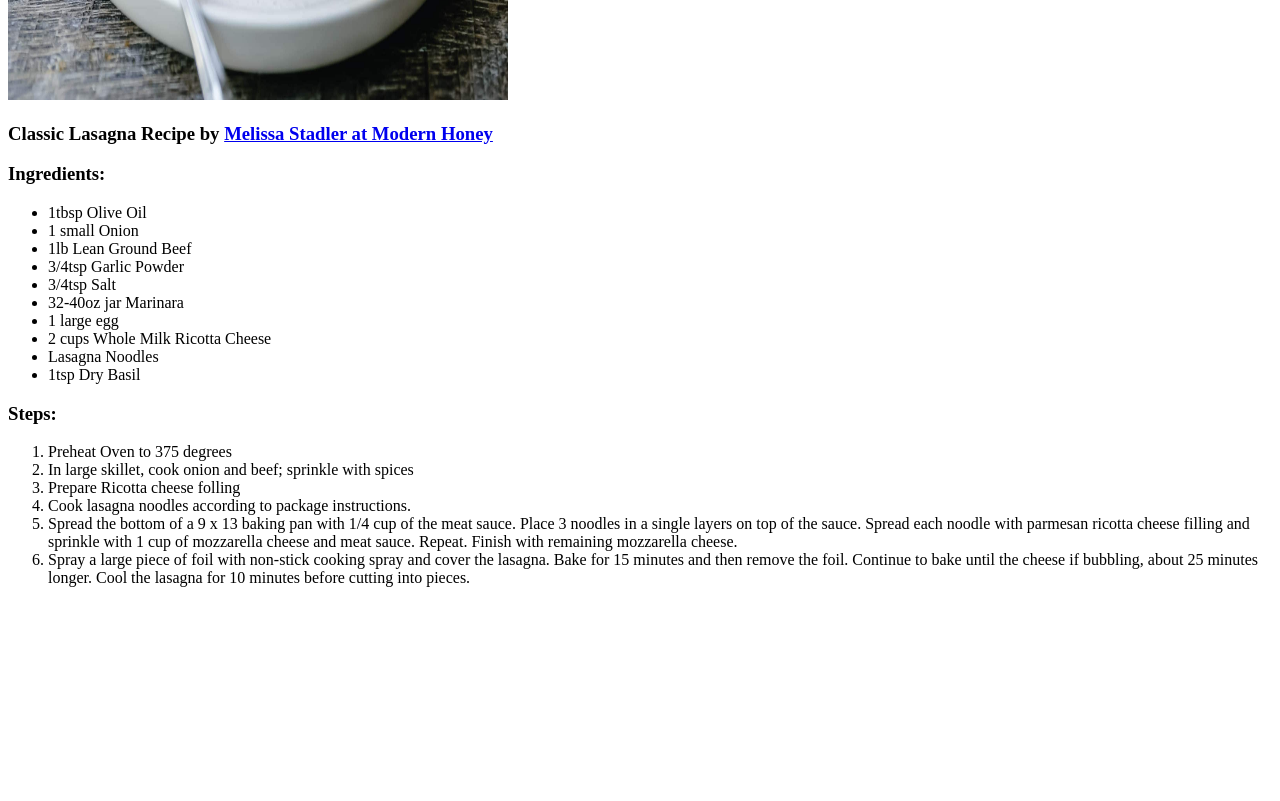
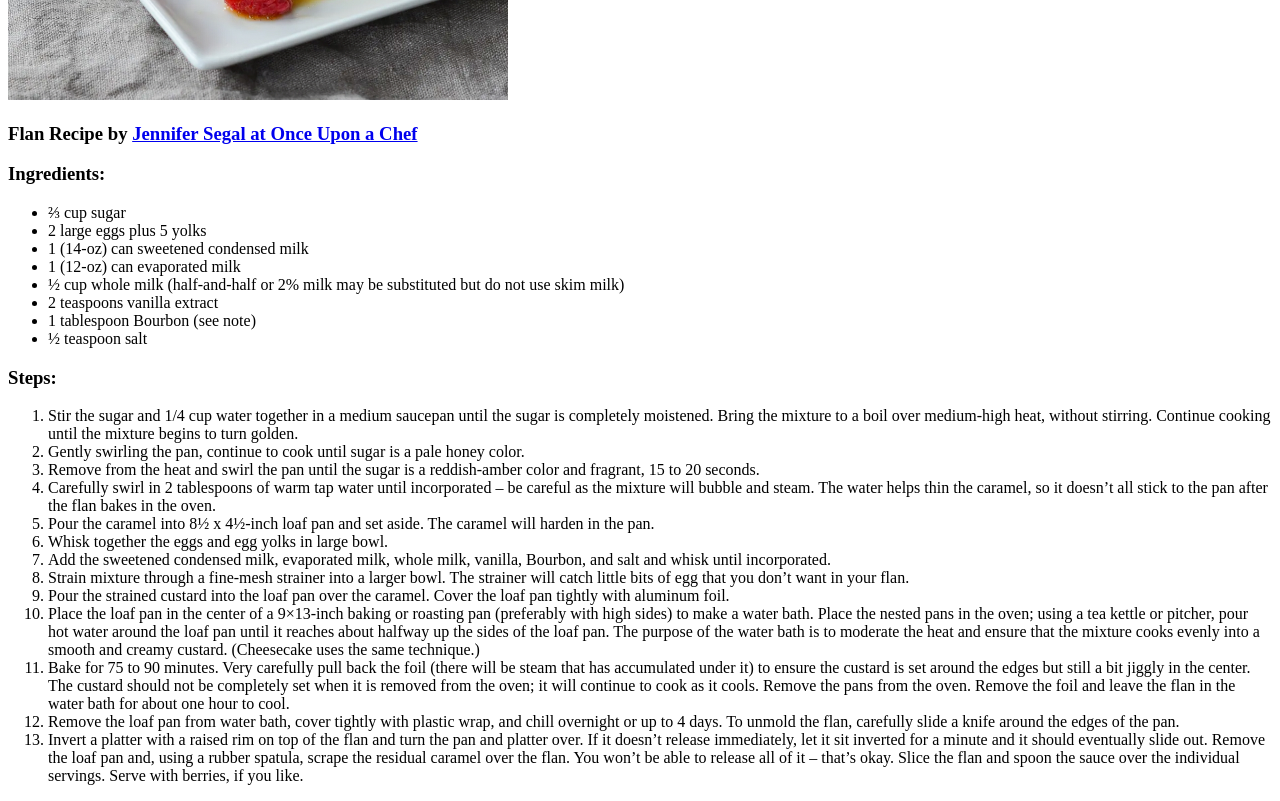
Before and after one commit to Peternbrown/odin-recipes, a plain HTML site: page recipes/flan.html in a window 1280 px wide. Shown: the part 580-1381 px from the top of the page. Before the commit the page ends 1183 px from the top, so only its background shows below. Drawn offline with Linux system fonts and the light colour scheme.

Commit message:
Finished flan.html. Website is done for now.

```diff
--- a/recipes/flan.html
+++ b/recipes/flan.html
@@ -4,40 +4,61 @@
 <head>
     <meta charset="UTF-8">
     <meta name="viewport" content="width=device-width, initial-scale=1.0">
-    <title>Document</title>
+    <title>Flan</title>
 </head>
 
 <body>
-    <h1>Lasagna</h1>
-    <img src="../images/Classic-Lasagna-14-scaled.jpg" alt="Lasagna on plate with fork" width="500" height="600">
-    <h3>Classic Lasagna Recipe by <a href="https://www.modernhoney.com/classic-lasagna-recipe/">Melissa Stadler at
-            Modern Honey</a>
+    <h1>Flan</h1>
+    <img src="../images/flan.jpg" alt="Flan on plate with rasperries on top" width="500" height="600">
+    <h3>Flan Recipe by <a href="https://www.onceuponachef.com/recipes/latin-flan.html">Jennifer Segal at
+            Once Upon a Chef</a>
     </h3>
     <h3>Ingredients:</h3>
     <ul>
-        <li>1tbsp Olive Oil</li>
-        <li>1 small Onion</li>
-        <li>1lb Lean Ground Beef</li>
-        <li>3/4tsp Garlic Powder</li>
-        <li>3/4tsp Salt</li>
-        <li>32-40oz jar Marinara</li>
-        <li>1 large egg</li>
-        <li>2 cups Whole Milk Ricotta Cheese</li>
-        <li>Lasagna Noodles</li>
-        <li>1tsp Dry Basil</li>
+        <li>⅔ cup sugar</li>
+        <li>2 large eggs plus 5 yolks</li>
+        <li>1 (14-oz) can sweetened condensed milk</li>
+        <li>1 (12-oz) can evaporated milk</li>
+        <li>½ cup whole milk (half-and-half or 2% milk may be substituted but do not use skim milk)</li>
+        <li>2 teaspoons vanilla extract</li>
+        <li>1 tablespoon Bourbon (see note)</li>
+        <li>½ teaspoon salt</li>
     </ul>
     <h3>Steps:</h3>
     <ol>
-        <li>Preheat Oven to 375 degrees</li>
-        <li>In large skillet, cook onion and beef; sprinkle with spices</li>
-        <li>Prepare Ricotta cheese folling</li>
-        <li>Cook lasagna noodles according to package instructions. </li>
-        <li>Spread the bottom of a 9 x 13 baking pan with 1/4 cup of the meat sauce. Place 3 noodles in a single layers
-            on top of the sauce. Spread each noodle with parmesan ricotta cheese filling and sprinkle with 1 cup of
-            mozzarella cheese and meat sauce. Repeat. Finish with remaining mozzarella cheese. </li>
-        <li>Spray a large piece of foil with non-stick cooking spray and cover the lasagna. Bake for 15 minutes and then
-            remove the foil. Continue to bake until the cheese if bubbling, about 25 minutes longer. Cool the lasagna
-            for 10 minutes before cutting into pieces. </li>
+        <li>Stir the sugar and 1/4 cup water together in a medium saucepan until the sugar is completely moistened.
+            Bring the mixture to a boil over medium-high heat, without stirring. Continue cooking until the mixture
+            begins to turn golden.</li>
+        <li>Gently swirling the pan, continue to cook until sugar is a pale honey color.</li>
+        <li>Remove from the heat and swirl the pan until the sugar is a reddish-amber color and fragrant, 15 to 20
+            seconds.</li>
+        <li>Carefully swirl in 2 tablespoons of warm tap water until incorporated – be careful as the mixture will
+            bubble and steam. The water helps thin the caramel, so it doesn’t all stick to the pan after the flan bakes
+            in the oven.</li>
+        <li>Pour the caramel into 8½ x 4½-inch loaf pan and set aside. The caramel will harden in the pan.</li>
+        <li>Whisk together the eggs and egg yolks in large bowl.</li>
+        <li>Add the sweetened condensed milk, evaporated milk, whole milk, vanilla, Bourbon, and salt and whisk until
+            incorporated.</li>
+        <li>Strain mixture through a fine-mesh strainer into a larger bowl. The strainer will catch little bits of egg
+            that you don’t want in your flan.</li>
+        <li>Pour the strained custard into the loaf pan over the caramel. Cover the loaf pan tightly with aluminum foil.
+        </li>
+        <li>Place the loaf pan in the center of a 9×13-inch baking or roasting pan (preferably with high sides) to make
+            a water bath. Place the nested pans in the oven; using a tea kettle or pitcher, pour hot water around the
+            loaf pan until it reaches about halfway up the sides of the loaf pan. The purpose of the water bath is to
+            moderate the heat and ensure that the mixture cooks evenly into a smooth and creamy custard. (Cheesecake
+            uses the same technique.)</li>
+        <li>Bake for 75 to 90 minutes. Very carefully pull back the foil (there will be steam that has accumulated under
+            it) to ensure the custard is set around the edges but still a bit jiggly in the center. The custard should
+            not be completely set when it is removed from the oven; it will continue to cook as it cools. Remove the
+            pans from the oven. Remove the foil and leave the flan in the water bath for about one hour to cool.</li>
+        <li>Remove the loaf pan from water bath, cover tightly with plastic wrap, and chill overnight or up to 4 days.
+            To unmold the flan, carefully slide a knife around the edges of the pan.</li>
+        <li>Invert a platter with a raised rim on top of the flan and turn the pan and platter over. If it doesn’t
+            release immediately, let it sit inverted for a minute and it should eventually slide out. Remove the loaf
+            pan and, using a rubber spatula, scrape the residual caramel over the flan. You won’t be able to release all
+            of it – that’s okay. Slice the flan and spoon the sauce over the individual servings. Serve with berries, if
+            you like.</li>
     </ol>
 </body>
 
```
Also changed, not shown: recipes/cereal.html (+2 -2 lines).
